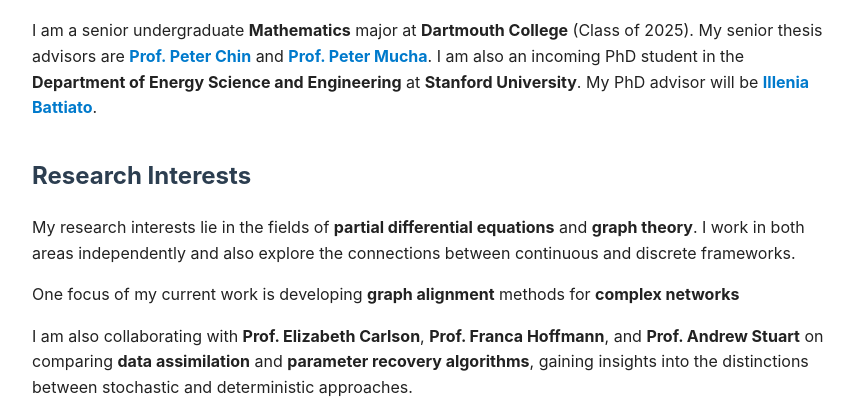
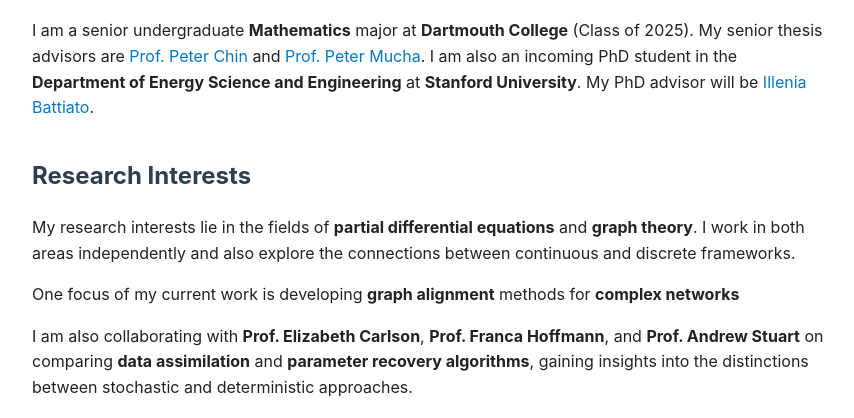
Before and after one commit to AshleyyyMWang/AshleyyyMWang.github.io, a plain HTML site: page index.html in a window 1280 px wide. Shown: the part 349-767 px from the top of the page, without its empty margins (208-1062 px from the left). Drawn offline with Linux system fonts and the light colour scheme.

Commit message:
Update index.html

```diff
--- a/index.html
+++ b/index.html
@@ -44,14 +44,14 @@
     <div>
       <h1>Ashley Wang (王悦雯)</h1>
       <p>
-  I am a senior undergraduate <strong>Mathematics</strong> major at <strong>Dartmouth College</strong> (Class of 2025).
-  My senior thesis advisors are
-  <strong><a href="https://engineering.dartmouth.edu/community/faculty/peter-chin" target="_blank" rel="noopener">Prof. Peter Chin</a></strong> and
-  <strong><a href="https://mucha.host.dartmouth.edu" target="_blank" rel="noopener">Prof. Peter Mucha</a></strong>.
-  I am also an incoming PhD student in the <strong>Department of Energy Science and Engineering</strong> at
-  <strong>Stanford University</strong>. My PhD advisor will be
-  <strong><a href="https://battiato.stanford.edu/people/ilenia-battiato" target="_blank" rel="noopener">Illenia Battiato</a></strong>.
-</p>
+      I am a senior undergraduate <strong>Mathematics</strong> major at <strong>Dartmouth College</strong> (Class of 2025).
+      My senior thesis advisors are
+      <a href="https://engineering.dartmouth.edu/community/faculty/peter-chin" target="_blank" rel="noopener">Prof. Peter Chin</a> and
+      <a href="https://mucha.host.dartmouth.edu" target="_blank" rel="noopener">Prof. Peter Mucha</a>.
+      I am also an incoming PhD student in the <strong>Department of Energy Science and Engineering</strong> at
+      <strong>Stanford University</strong>. My PhD advisor will be
+      <a href="https://battiato.stanford.edu/people/ilenia-battiato" target="_blank" rel="noopener">Illenia Battiato</a>.
+      </p>
 
 
     </div>
```
